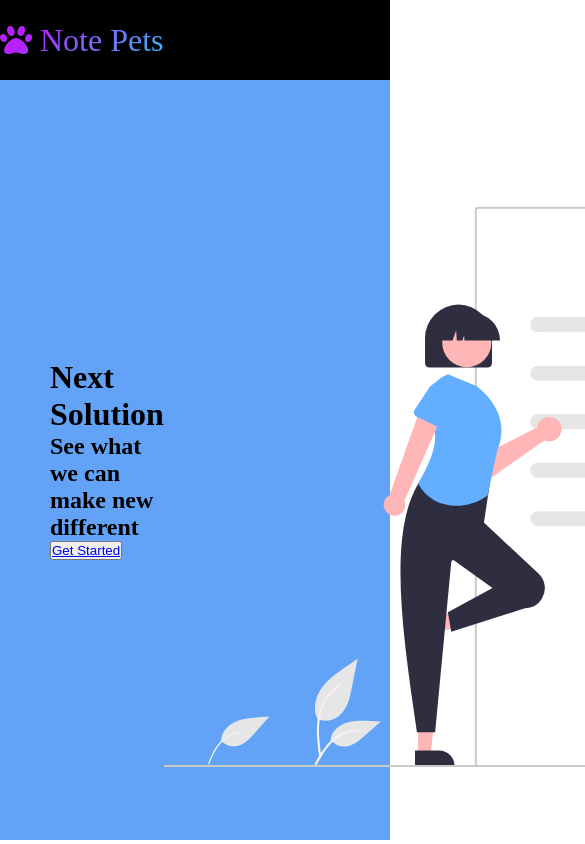
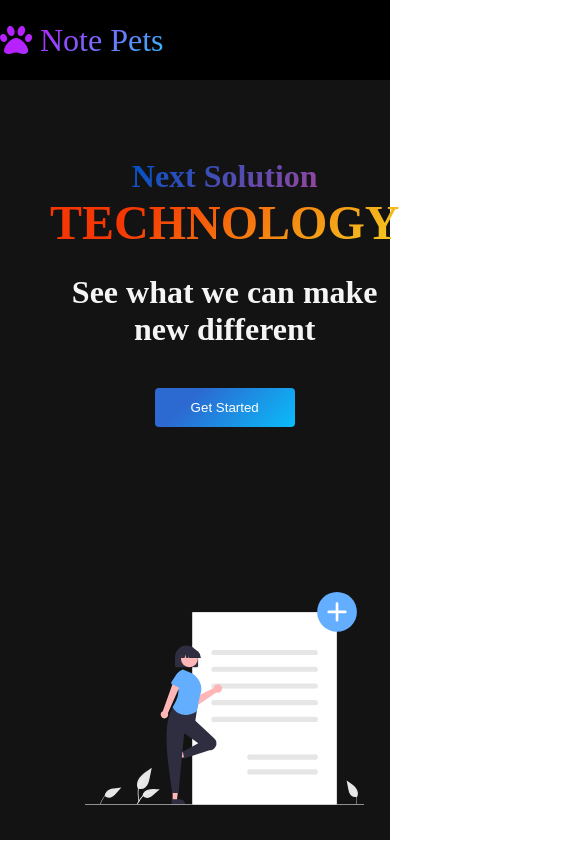
Before and after one commit to serofina/NotePets, a plain HTML site: page index.html in a window 390 px wide. Shown: the top 844 px of the page, 585 px wide, since content can reach past the window. Drawn offline with Linux system fonts and the light colour scheme.

```diff
--- a/index.html
+++ b/index.html
@@ -46,7 +46,8 @@
       <div class="main__container">
         <div class="main__content">
           <h1>Next Solution </h1>
-          <h2>See what we can make new different</h2>
+          <h2>TECHNOLOGY</h2>
+          <p>See what we can make new different</p>
           <button class="main__btn"><a href="/">Get Started</a></button>
         </div>
         <div class="main__img--container">
--- a/style.css
+++ b/style.css
@@ -208,9 +208,135 @@
   justify-self: center;
   margin: 0 auto;
   height: 90vh;
-  background-color: #62a3f7;
+  background-color: #131313;
   z-index: 1;
   width: 100%;
   max-width: 1300px;
   padding: 0 50px;
 }
+
+.main__container h1 {
+  font-size: 4rem;
+  background-color: #d4418e;
+  background-image: linear-gradient(315deg, #d4418e 0%, #0652c5 74%);
+  background-size: 100%;
+  -webkit-background-clip: text;
+  -moz-background-clip: text;
+  -webkit-text-fill-color: transparent;
+  -moz-text-fill-color: transparent;
+}
+
+.main__container h2 {
+  font-size: 2rem;
+  background-color: #f5d020;
+  background-image: linear-gradient(315deg, #f5d020 0%, #f53803 74%);
+  background-size: 100%;
+  -webkit-background-clip: text;
+  -moz-background-clip: text;
+  -webkit-text-fill-color: transparent;
+  -moz-text-fill-color: transparent;
+}
+
+.main__container p {
+  margin-top: 1rem;
+  font-size: 2rem;
+  font-weight: 700;
+  color: whitesmoke;
+}
+.main__btn {
+  font: 1rem;
+  background-color: #0abcf9;
+  background-image: linear-gradient(315deg, #0abcf9 0%, #2c69d1 74%);
+  padding: 14px 32px;
+  border: none;
+  border-radius: 4px;
+  color: #fff;
+  margin-top: 2rem;
+  cursor: pointer;
+  position: relative;
+  transition: all 0.35s;
+  outline: none;
+}
+
+.main__btn a {
+  position: relative;
+  z-index: 2;
+  color: #fff;
+  text-decoration: none;
+}
+
+.main__btn::after {
+  position: absolute;
+  content: "";
+  top: 0;
+  left: 0;
+  width: 0;
+  height: 100%;
+  background: #9ccde0;
+  transition: all 0.35s;
+  border-radius: 4px;
+}
+
+.main__btn:hover:after {
+  width: 100%;
+}
+.main__img--container {
+  text-align: center;
+}
+
+#main__img {
+  height: 80%;
+  width: 80%;
+}
+
+/* Mobile Responsive */
+
+@media screen and (max-width: 768px) {
+  .main__container {
+    display: grid;
+    grid-template-columns: auto;
+    align-items: center;
+    justify-self: center;
+    width: 100%;
+    margin: 0 auto;
+    height: 90vh;
+  }
+
+  .main__content {
+    text-align: center;
+    margin-bottom: 4rem;
+  }
+
+  .main__content h1 {
+    font-size: 2.5rem;
+    margin-top: 2rem;
+  }
+
+  .main__content h2 {
+    font-size: 3rem;
+  }
+  .main__content p {
+    font-size: 1.5rem;
+    margin-top: 1rem;
+  }
+
+  @media screen and (max-width: 480px) {
+    .main__content h1 {
+      font-size: 2rem;
+      margin-top: 3rem;
+    }
+
+    .main__content h2 {
+      font-size: 3rem;
+    }
+    .main__content p {
+      font-size: 2rem;
+      margin-top: 1.5rem;
+    }
+  }
+
+  .main__btn {
+    padding: 12px 36px;
+    margin: 2.5rem 0;
+  }
+}
```
